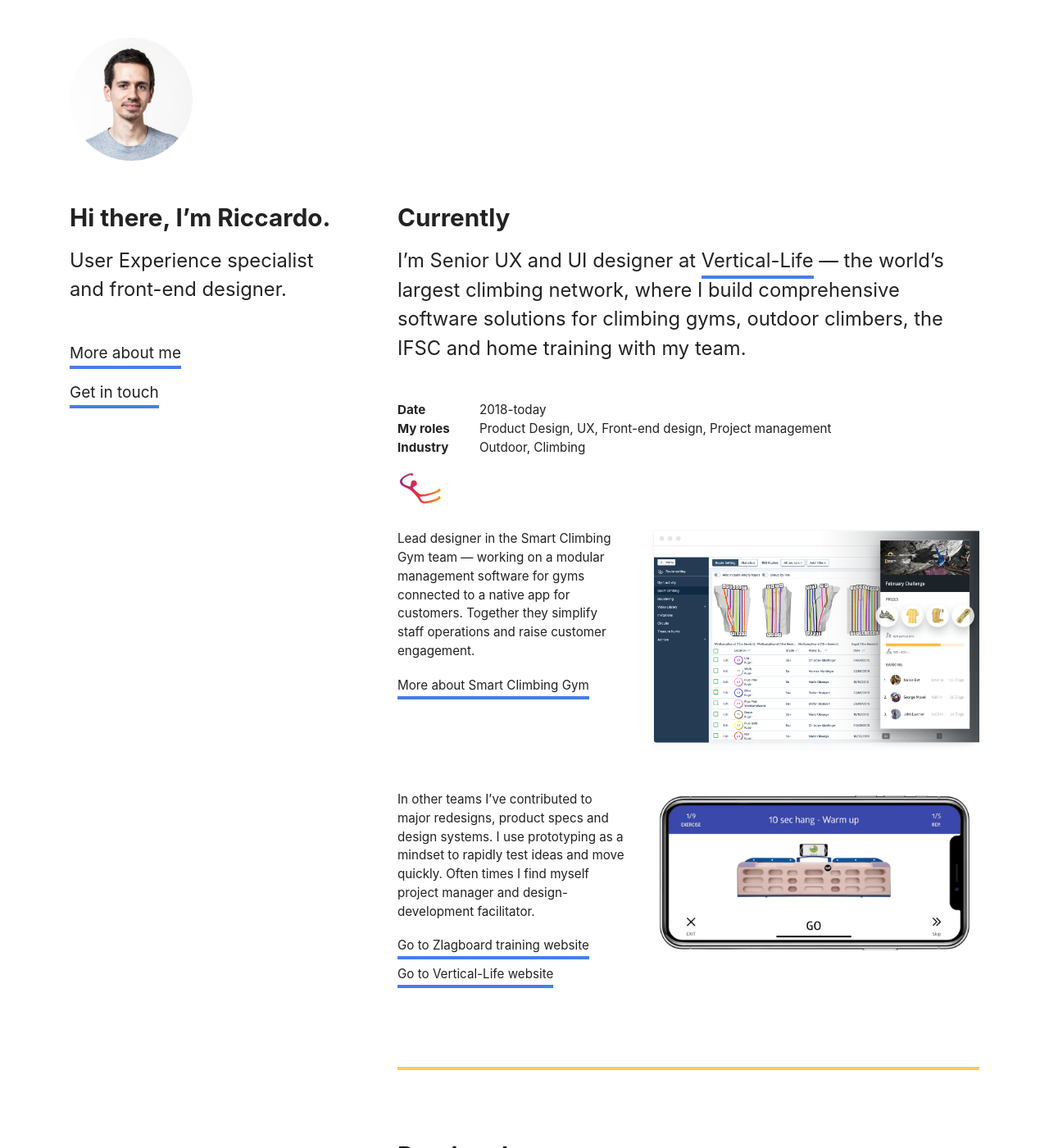
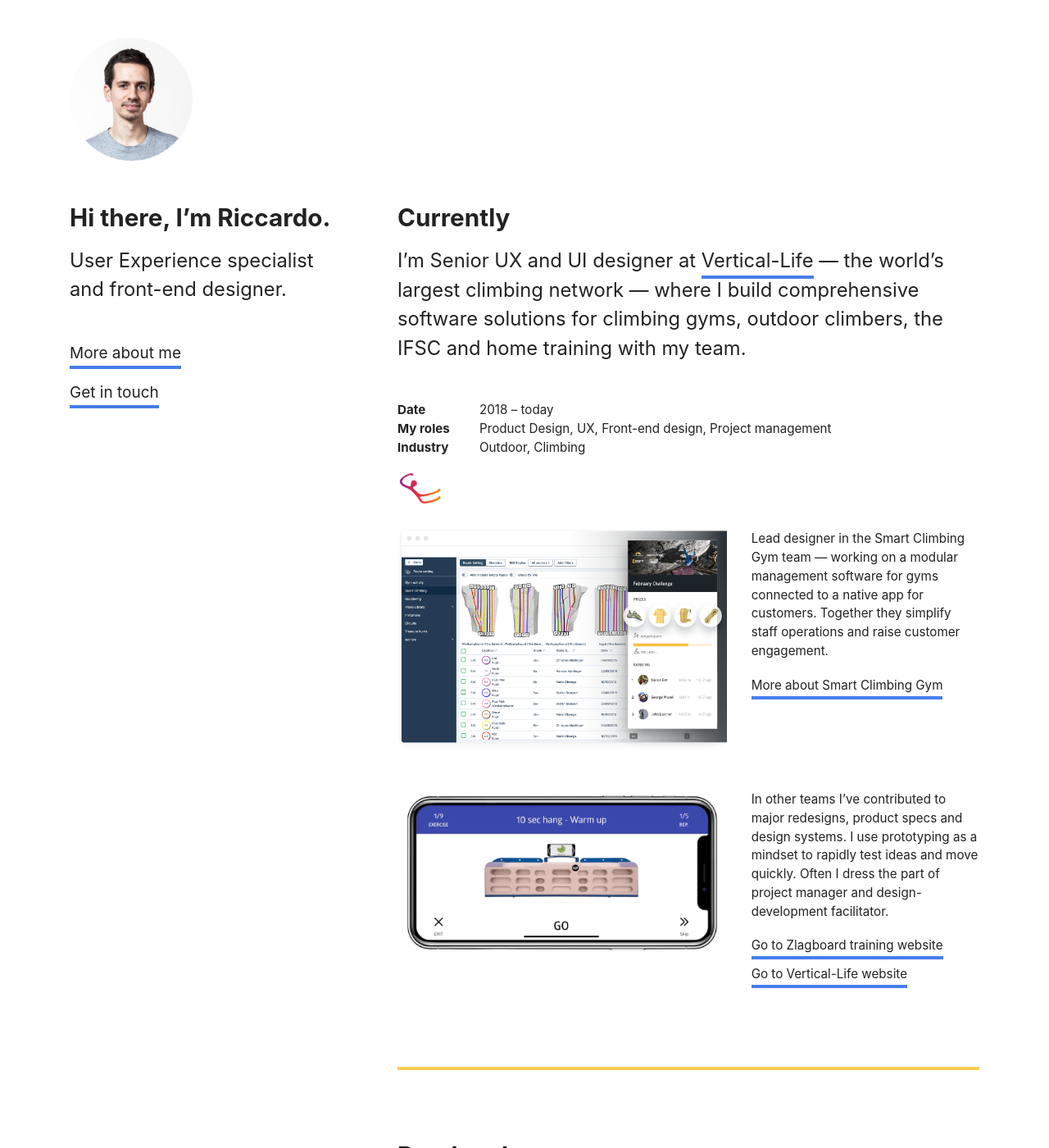
Before and after one commit to rzecchini/riccardozecchini.com, a Jekyll site: the page built from index.md, in a window 1280 px wide and 1400 px high. Shown: the whole window at 82% size. Built offline with Jekyll 4.4.1, drawn with Linux system fonts in a browser that asks for light colours; some of the changed text lies outside the part shown.

Commit message:
swap imgs and txt + fine tuning

```diff
--- a/_layouts/2020.html
+++ b/_layouts/2020.html
@@ -33,12 +33,12 @@
         <div class="row">
           <div class="col-12 col-lg-10 col-xl-12 pb-3">
             <h2 class="text-xl font-bold mb-11" id="work">Currently</h2>
-            <p class="text-lg">I’m Senior UX and UI designer at <a href="https://www.vertical-life.info/">Vertical-Life</a> — the world’s largest climbing network, where I build comprehensive software solutions for climbing gyms, outdoor climbers, the IFSC and home training with my team.</p>
+            <p class="text-lg">I’m Senior UX and UI designer at <a href="https://www.vertical-life.info/">Vertical-Life</a> — the world’s largest climbing network — where I build comprehensive software solutions for climbing gyms, outdoor climbers, the IFSC and home training with my team.</p>
             <table class="text-sm mt-5 mb-1">
               <tbody>
                 <tr>
                   <td class="font-bold pr-1">Date</td>
-                  <td>2018-today</td>
+                  <td>2018 – today</td>
                 </tr>
                 <tr>
                   <td class="font-bold pr-1">My roles</td>
@@ -54,20 +54,20 @@
           </div>
         </div>
         <div class="row mb-3">
-          <div class="col-12 col-md-6 col-lg-7 pb-1 order-md-2">
+          <div class="col-12 col-md-6 col-lg-7 pb-1">
             <img src="{{ 'img/rzecchini_vl_rs2.png' | relative_url}}" alt="Smart Climbing Gymy sample screen">
           </div>
-          <div class="col-12 col-md-6 col-lg-5 pb-1 text-sm order-md-1">
+          <div class="col-12 col-md-6 col-lg-5 pb-1 text-sm">
             <p class="mb-1">Lead designer in the Smart Climbing Gym team — working on a modular management software for gyms connected to a native app for customers. Together they simplify staff operations and raise customer engagement.</p>
             <div><a href="https://gym.vertical-life.info/" target="_blank">More about Smart Climbing Gym</a></div>
           </div>
         </div>
         <div class="row">
-          <div class="col-12 col-md-6 col-lg-7 pb-1 order-md-2">
+          <div class="col-12 col-md-6 col-lg-7 pb-1">
             <img src="{{ 'img/zlagboard_app.gif' | relative_url}}" alt="Zlagboard app gif">
           </div>
-          <div class="col-12 col-md-6 col-lg-5 pb-1 text-sm order-md-1">
-            <p class="mb-1">In other teams I’ve contributed to major redesigns, product specs and design systems. I use prototyping as a mindset to rapidly test ideas and move quickly. Often times I find myself project manager and design-development facilitator.</p>
+          <div class="col-12 col-md-6 col-lg-5 pb-1 text-sm">
+            <p class="mb-1">In other teams I’ve contributed to major redesigns, product specs and design systems. I use prototyping as a mindset to rapidly test ideas and move quickly. Often I dress the part of project manager and design-development facilitator.</p>
             <div class="mb-11"><a href="https://zlagboard.com/" target="_blank">Go to Zlagboard training website</a></div>
             <div><a href="https://www.vertical-life.info/" target="_blank">Go to Vertical-Life website</a></div>
           </div>
@@ -113,10 +113,10 @@
             </div>
           </div>
           <div class="row">
-            <div class="col-12 col-md-6 col-lg-7 pb-1 order-md-2">
+            <div class="col-12 col-md-6 col-lg-7 pb-1">
               <img src="{{ 'img/rzecchini_chialab_agile.jpg' | relative_url}}" alt="Agile development at Chialab">
             </div>
-            <div class="col-12 col-md-6 col-lg-5 pb-1 text-sm order-md-1">
+            <div class="col-12 col-md-6 col-lg-5 pb-1 text-sm">
               <p class="mb-1">I’ve been involved in multi-disciplinary teams working for a vast array of clients using Agile/Scrum methodologies. Read some case studies about my main projects on the company’s website:</p>
               <div class="mb-11"><a href="https://www.chialab.it/lang/eng/works/dockbooking-work" target="_blank">Dockbooking - App and website</a></div>
               <div class="mb-11"><a href="https://www.chialab.it/lang/eng/works/pearson-player" target="_blank">Pearson - Player 2.0 web-app</a></div>
@@ -151,10 +151,10 @@
             </div>
           </div>
           <div class="row">
-            <div class="col-12 col-md-6 col-lg-7 pb-1 order-md-2">
+            <div class="col-12 col-md-6 col-lg-7 pb-1">
               <img src="{{ 'img/rzecchini_rosamosario.png' | relative_url}}" alt="Rosamosario sample screens">
             </div>
-            <div class="col-12 col-md-6 col-lg-5 pb-1 text-sm order-md-1">
+            <div class="col-12 col-md-6 col-lg-5 pb-1 text-sm">
               <p class="mb-1">During the complete redesign of the e-commerce website I’ve helped the team migrating from Magento to Shopify developing the website front-end.</p>
               <div><a href="https://www.rosamosario.com/" target="_blank">Visit rosamosario.com</a></div>
             </div>
@@ -188,10 +188,10 @@
             </div>
           </div>
           <div class="row">
-            <div class="col-12 col-md-6 col-lg-7 pb-1 order-md-2">
+            <div class="col-12 col-md-6 col-lg-7 pb-1">
               <img src="{{ 'img/riccardo_zecchini_satispay_05.gif' | relative_url}}" alt="Satispay gif">
             </div>
-            <div class="col-12 col-md-6 col-lg-5 pb-1 text-sm order-md-1">
+            <div class="col-12 col-md-6 col-lg-5 pb-1 text-sm">
               <p class="mb-1">I joined the team during the early stages to help them prototyping, testing, and validating ideas about simplifying payments and money transfers — Satispay became innovation leader in financial tech.</p>
               <div><a href="https://www.satispay.com/" target="_blank">Visit Satispay website</a></div>
             </div>
@@ -215,9 +215,9 @@
             <p class="mb-11">I own the design process from concept to implementation:
             </p>
             <ul class="mb-3">
-              <li>conduct user research and usability testings,</li>
-              <li>create user-flows and prototypes,</li>
-              <li>define design systems and style guidelines,</li>
+              <li>conduct user research and usability testings;</li>
+              <li>create user-flows and prototypes;</li>
+              <li>define design systems and style guidelines;</li>
               <li>build websites and code design components for modern frameworks.</li>
             </ul>
 
```
